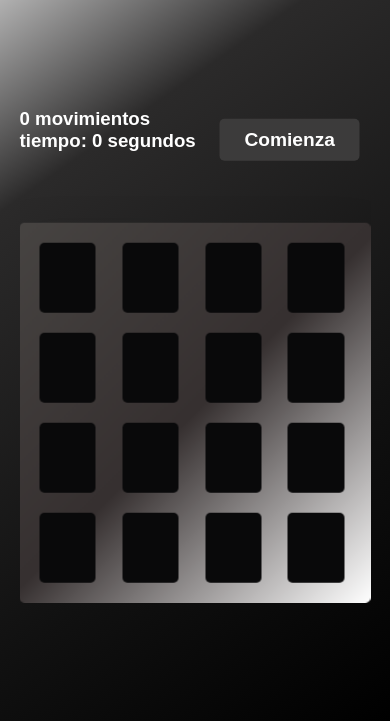
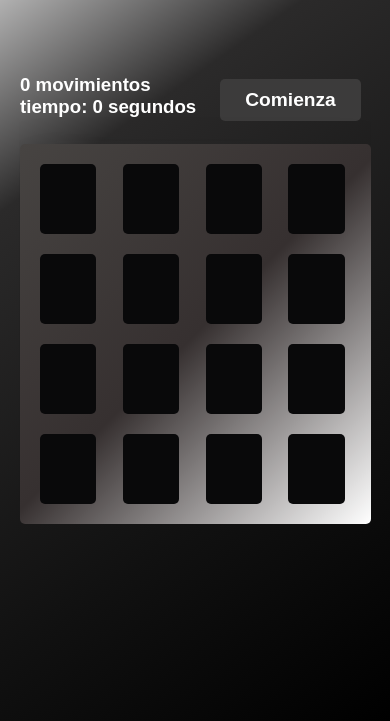
Before and after one commit to AlvarOSierra1998/HALLOWEEN, a plain HTML site: page Paginas/juego.html in a window 390 px wide. Shown: the part 123-844 px from the top of the page. Drawn offline with Linux system fonts and the light colour scheme.

Commit message:
login_arreglo2

```diff
--- a/Paginas/css/juego.css
+++ b/Paginas/css/juego.css
@@ -160,13 +160,13 @@ html {
         top: 50%;
         left: 50%;
         transform: translate(-50%, -50%);
-        overflow: hidden  !important;
+        overflow: auto  !important;
     }
     .controls {
         display: flex;
         gap: 20px;
         margin-bottom: 20px;
-        margin-top: 32%;
+        position: absolute;
     }
 
 
@@ -184,7 +184,7 @@ html {
         transition: .3s;
         position: absolute;
         margin: 3% 200px ;
-        width: 40%;
+        width: 80%;
     }
     button:hover{
         background-color: #000000;
--- a/js/LoginJs.js
+++ b/js/LoginJs.js
@@ -17,7 +17,7 @@ function login() {
     let contraseña = document.getElementById("typePasswordX");
     if (usuario.value === "admin" && contraseña.value === "1234") {
         alert("...Bienvenido al infierno...");
-        window.location.href = "../HALLOWEEN/Paginas/main.html";
+        window.location.href = "../Paginas/main.html";
 
     } else {
         alert("Te has equivocado monstruo");
```
